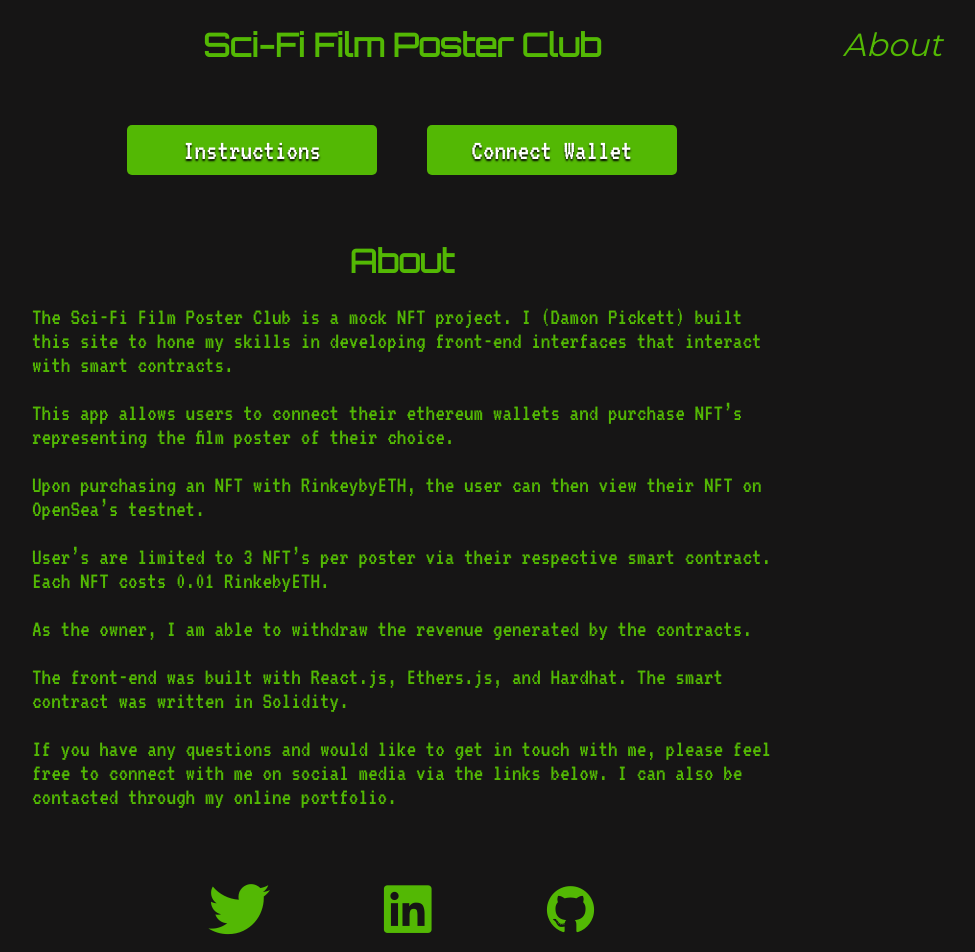
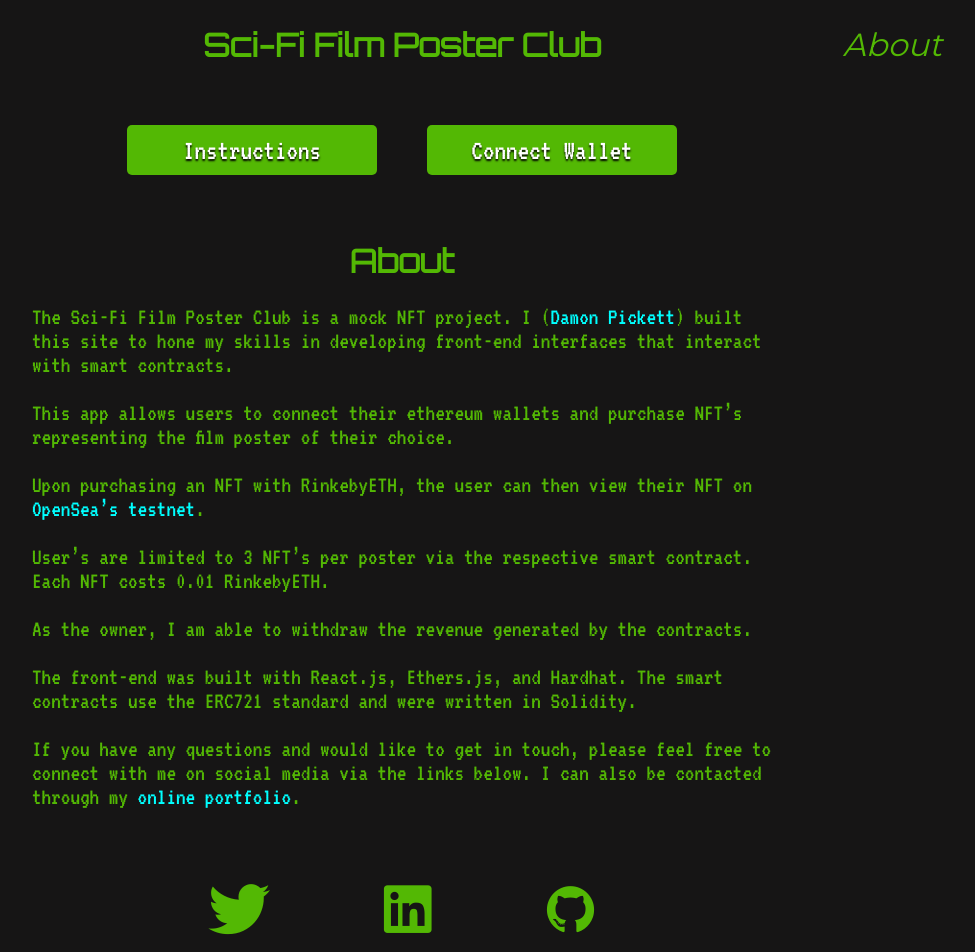
Before and after one commit to damonpickett/sffpc, a React (Create React App) app: page /#/about in a window 1280 px wide. Shown: the top 952 px of the page, without its empty margins (238-1213 px from the left). Built offline with nearby package versions, Linux system fonts and the light colour scheme.

Commit message:
added links and proofread about page

```diff
--- a/src/App.css
+++ b/src/App.css
@@ -13,7 +13,7 @@
   margin: 0;
 }
 
-.links, .about-link {
+.nav-link {
   font-family: 'Montserrat', sans-serif;
   color: #53B804;
   text-decoration: none;
@@ -51,6 +51,12 @@
   width: 250px;
   height: 50px;
   text-shadow: 0 2px 2px #000000;
+  transition-duration: 0.4s;
+  cursor: pointer;
+}
+
+.header button {
+
 }
 
 .header p {
@@ -73,6 +79,11 @@
   text-align: left;
   padding: 0 30px;
   font-size: 1.5em;
+}
+
+.about-links {
+  text-decoration: none;
+  color: aqua;
 }
 
 /* MODAL */
@@ -203,7 +214,7 @@ input {
 .footer {
   margin: 0;
   margin: 75px 0 0;
-  padding-bottom: 25px;
+  padding-bottom: 55px;
   display: flex;
   justify-content: center;
 }
@@ -242,7 +253,7 @@ i {
     position: relative;
   }
 
-  .about-link {
+  .nav-link {
     position: absolute;
     right: 100px;
   }
@@ -252,6 +263,4 @@ i {
     margin: 45px 25px
   }
 
-
-
 }
--- a/src/components/About.js
+++ b/src/components/About.js
@@ -4,13 +4,13 @@ function About() {
     return (
         <div className='about'>
             <h1>About</h1>
-            <p>The Sci-Fi Film Poster Club is a mock NFT project. I (Damon Pickett) built this site to hone my skills in developing front-end interfaces that interact with smart contracts.</p>
+            <p>The Sci-Fi Film Poster Club is a mock NFT project. I (<a href='https://damonpickett.github.io/portfolio/' className='about-links' target='_blank' rel='noreferrer'>Damon Pickett</a>) built this site to hone my skills in developing front-end interfaces that interact with smart contracts.</p>
             <p>This app allows users to connect their ethereum wallets and purchase NFT’s representing the film poster of their choice.</p>
-            <p>Upon purchasing an NFT with RinkeybyETH, the user can then view their NFT on OpenSea’s testnet.</p>
-            <p>User’s are limited to 3 NFT’s per poster via their respective smart contract. Each NFT costs 0.01 RinkebyETH.</p>
+            <p>Upon purchasing an NFT with RinkebyETH, the user can then view their NFT on <a href='https://testnets.opensea.io/' className='about-links' target='_blank' rel='noreferrer'>OpenSea’s testnet</a>.</p>
+            <p>User’s are limited to 3 NFT’s per poster via the respective smart contract. Each NFT costs 0.01 RinkebyETH.</p>
             <p>As the owner, I am able to withdraw the revenue generated by the contracts.</p>
-            <p>The front-end was built with React.js, Ethers.js, and Hardhat. The smart contract was written in Solidity.</p>
-            <p>If you have any questions and would like to get in touch with me, please feel free to connect with me on social media via the links below. I can also be contacted through my online portfolio.</p>
+            <p>The front-end was built with React.js, Ethers.js, and Hardhat. The smart contracts use the ERC721 standard and were written in Solidity.</p>
+            <p>If you have any questions and would like to get in touch, please feel free to connect with me on social media via the links below. I can also be contacted through my <a href='https://damonpickett.github.io/portfolio/' className='about-links' target='_blank' rel='noreferrer'>online portfolio</a>.</p>
         </div>
     )
 
--- a/src/components/Header.js
+++ b/src/components/Header.js
@@ -18,7 +18,7 @@ function Header({ accounts, setAccounts, modal, setModal }) {
         <div className='header'>
             <nav>
                 <Link className='home' to='/'><h1>Sci-Fi Film Poster Club</h1></Link>
-                <Link className='about-link' to="/about">About</Link>
+                <Link className='nav-link' to="/about">About</Link>
             </nav>
             <div className='header-buttons'>
                 <button onClick={() => {setModal(true)}}>Instructions</button>
--- a/src/components/Modal.js
+++ b/src/components/Modal.js
@@ -19,7 +19,7 @@ const Modal = (props) => {
                     <p>Connect your wallet to the Rinkeby Testnet</p>
                     <p>You'll need RinkebyETH tokens to interact with the blockchain. You can collect RinkebyETH from the <a href='https://rinkebyfaucet.com/' target='_blank' rel='noreferrer'>Rinkeby Faucet</a></p>
                     <p>Once your wallet is connected you'll be able to choose the number of tokens you'd like to mint. The maximum is 3</p>
-                    <p>Click the 'Mint' button to purchase an NFT. You can verify your transaction via your wallet address' transaction history in the <a href='https://rinkeby.etherscan.io/' target='_blank' rel='noreferrer'>Rinkeby Testnet</a></p>
+                    <p>Click the 'Mint' button to purchase an NFT. You can verify your transaction via your wallet address' transaction history on the <a href='https://rinkeby.etherscan.io/' target='_blank' rel='noreferrer'>Rinkeby Testnet</a></p>
                 </div>
                 <div className="modal-header">
                     <h3>Further Info</h3>
```
Also changed, not shown: 1 other file (tests, documents, lock files or other folders).
